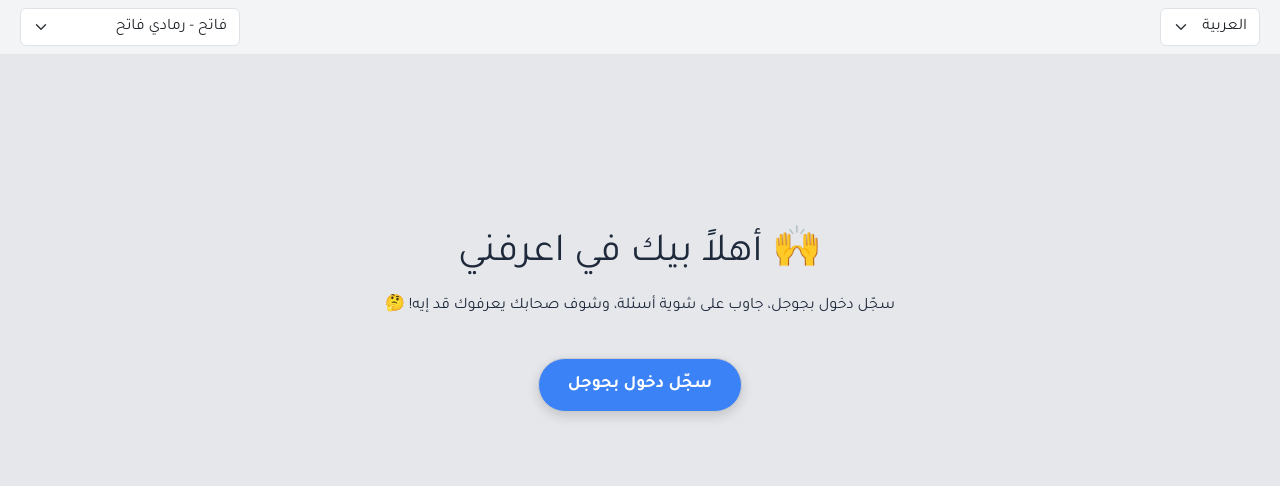
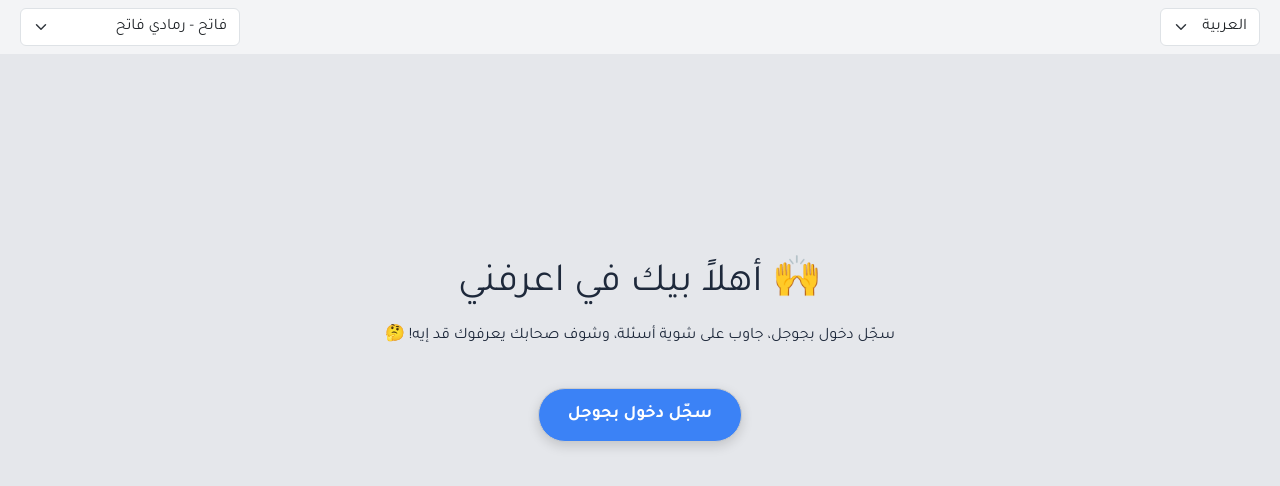
Before and after one commit to bntarek44/KnowMe-Frontend, a plain HTML site: page index.html in a window 1280 px wide. Drawn offline with nearby package versions, Linux system fonts and the light colour scheme.

Commit message:
update padding

```diff
--- a/main.css
+++ b/main.css
@@ -16,7 +16,7 @@
     width: 100%;
 }
 .container{
-    padding-top: 230px;
+    padding-top: 260px;
 }
 body {
   font-family: 'Tajawal', sans-serif;
```
